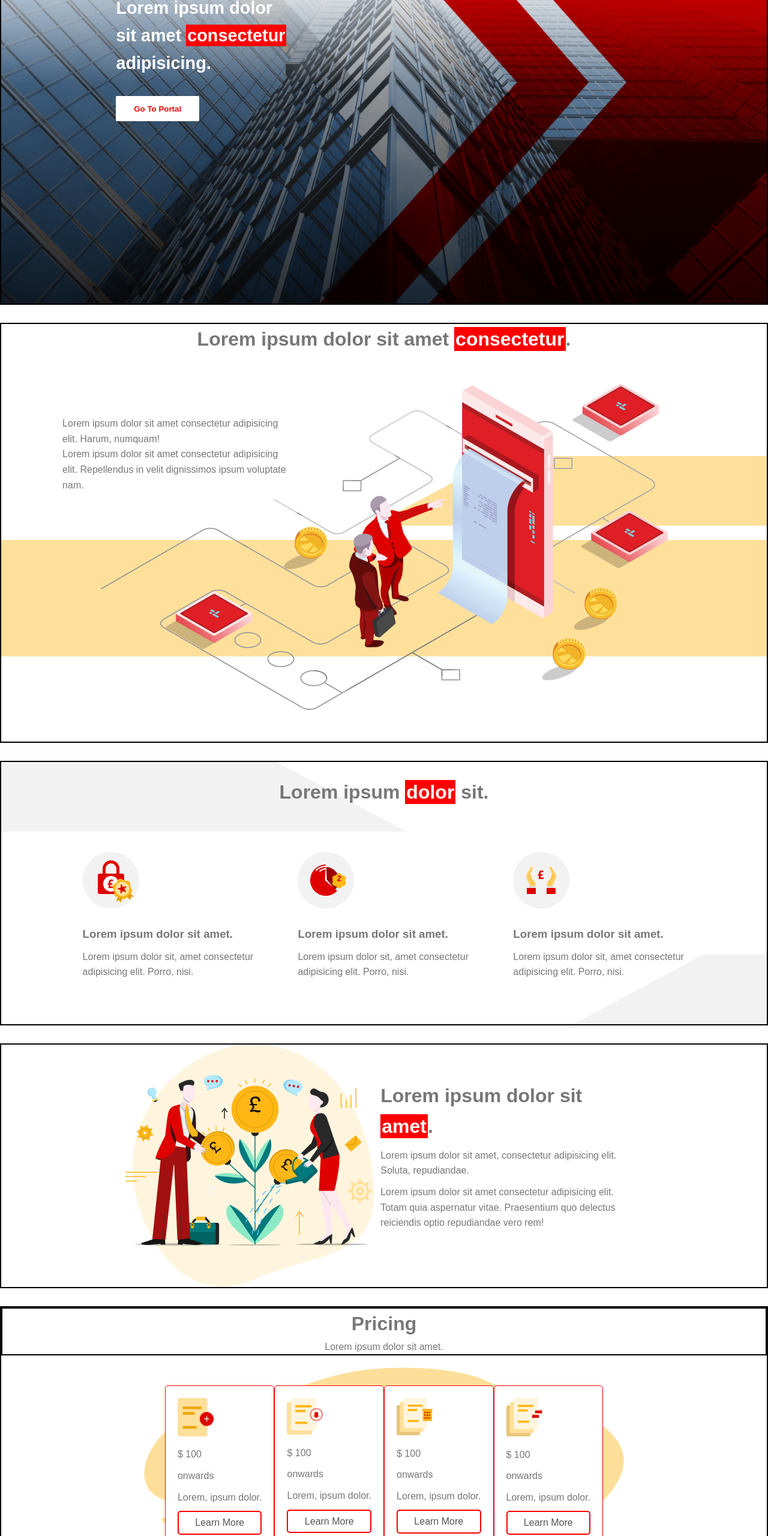
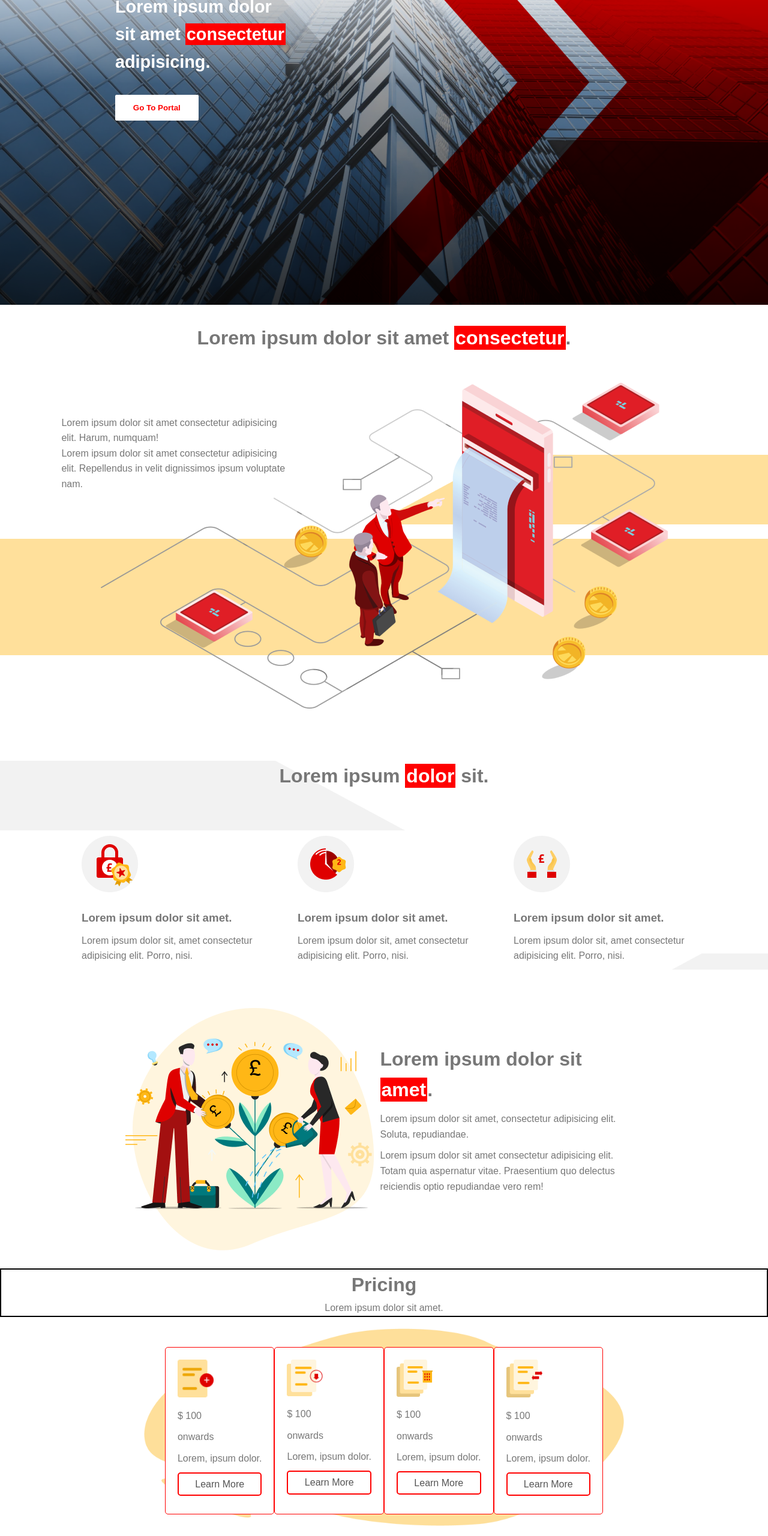
Before and after one commit to pranavlotlikar/designway_task2, a plain HTML site: page index.html in a window 1280 px wide. Shown: the part 240-2800 px from the top of the page at 60% size. Drawn offline with Linux system fonts and the light colour scheme.

Commit message:
Update index.html

```diff
--- a/index.html
+++ b/index.html
@@ -10,7 +10,7 @@
 <body>
 
     <!-- HERO SECTION-->
-    <div class="hero container border">
+    <div class="hero container">
         <nav class="main-nav">
             <img src="./images/logo.png" class="logo" alt="Logo">
 
@@ -34,7 +34,7 @@
     </div>
 
     <!-- WHO WE ARE SECTION -->
-    <div class="who-we-are container border">
+    <div class="who-we-are container">
         <h1>Lorem ipsum dolor sit amet <span class="red">consectetur</span>.</h1>
         <div class="text">
             <p>Lorem ipsum dolor sit amet consectetur adipisicing elit. Harum, numquam!</p>
@@ -43,7 +43,7 @@
     </div>
 
     <!-- DIFFERENT SECTION-->
-    <div class="different container border">
+    <div class="different container">
         <h1>Lorem ipsum <span class="red">dolor</span> sit.</h1>
 
         <div class="icons">
@@ -68,7 +68,7 @@
     </div>
 
     <!-- ILLUSTRATION SECTION -->
-    <div class="illustration container border">
+    <div class="illustration container">
 
         <img src="./images/illustration.png" alt="">
        <div class="content">
@@ -79,7 +79,7 @@
     </div>
 
     <!-- PRICING SECTION -->
-    <div class="pricing container border">
+    <div class="pricing container">
         <header class="border">
             <h1>Pricing</h1>
             <p>Lorem ipsum dolor sit amet.</p>
@@ -125,7 +125,7 @@
     </div>
 
     <!-- PORTAL SECTION -->
-    <div class="portal container border">
+    <div class="portal container">
         <img src="./images/left-img.png" alt="">
         <div class="content">
             <h1>Lorem ipsum dolor sit <span class="red">amet</span>.</h1>
```
